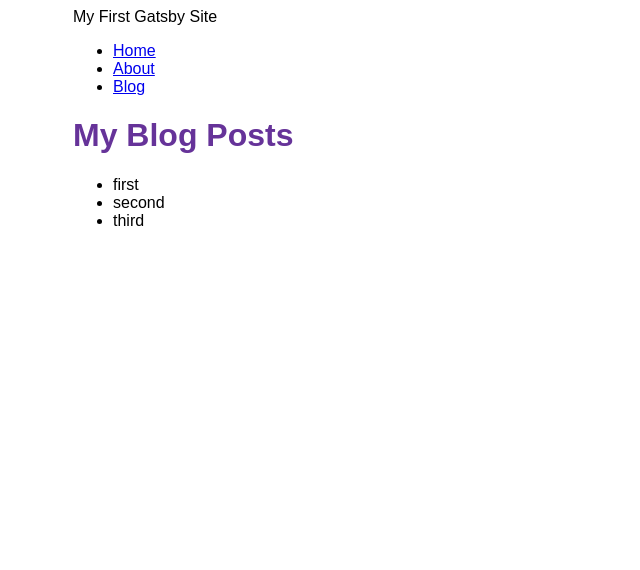
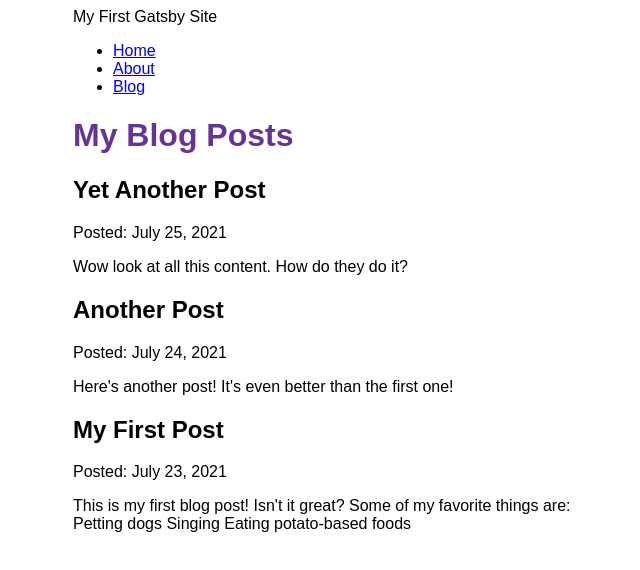
Before and after one commit to ashaza13/my-first-gatsby-site, a Gatsby site: page /blog in a window 1280 px wide. Shown: the whole page, without its empty margins (317-957 px from the left). Built offline with nearby package versions, Linux system fonts and the light colour scheme; Gatsby itself is replaced by a stand-in of ours.

Commit message:
Added Blog Section

```diff
--- a/blog/first.mdx
+++ b/blog/first.mdx
@@ -0,0 +1,13 @@
+---
+title: "My First Post"
+date: "2021-07-23"
+slug: "my-first-post"
+---
+
+This is my first blog post! Isn't it *great*?
+
+Some of my **favorite** things are:
+
+* Petting dogs
+* Singing
+* Eating potato-based foods
--- a/blog/second.mdx
+++ b/blog/second.mdx
@@ -0,0 +1,7 @@
+---
+title: "Another Post"
+date: "2021-07-24"
+slug: "another-post"
+---
+
+Here's another post! It's even better than the first one!
--- a/blog/third.mdx
+++ b/blog/third.mdx
@@ -0,0 +1,7 @@
+---
+title: "Yet Another Post"
+date: "2021-07-25"
+slug: "yet-another-post"
+---
+
+Wow look at all this content. How do they do it?
--- a/gatsby-config.js
+++ b/gatsby-config.js
@@ -15,5 +15,6 @@
         path: `${__dirname}/blog`,
       }
     },
+    "gatsby-plugin-mdx",
   ],
 }
--- a/package.json
+++ b/package.json
@@ -15,8 +15,10 @@
     "clean": "gatsby clean"
   },
   "dependencies": {
+    "@mdx-js/react": "^2.2.1",
     "gatsby": "^5.3.3",
     "gatsby-plugin-image": "^3.3.2",
+    "gatsby-plugin-mdx": "^5.3.1",
     "gatsby-plugin-sharp": "^5.3.2",
     "gatsby-source-filesystem": "^5.3.1",
     "react": "^18.2.0",
--- a/src/pages/blog.js
+++ b/src/pages/blog.js
@@ -6,25 +6,30 @@
 const BlogPage = ({ data }) => {
     return (
         <Layout pageTitle="My Blog Posts">
-            <ul>
       {
-                    data.allFile.nodes.map(node => (
-                        <li key={node.name}>
-                            {node.name}
-                        </li>
+        data.allMdx.nodes.map((node) => (
+          <article key={node.id}>
+            <h2>{node.frontmatter.title}</h2>
+            <p>Posted: {node.frontmatter.date}</p>
+            <p>{node.excerpt}</p>
+          </article>
         ))
       }
-            </ul>
         </Layout>
 
     )
 }
 
 export const query = graphql`
-    query{
-        allFile(filter: {sourceInstanceName: {eq: "blog"}}) {
+  query {
+    allMdx(sort: { frontmatter: { date: DESC }}) {
       nodes {
-                name
+        frontmatter {
+          date(formatString: "MMMM D, YYYY")
+          title
+        }
+        id
+        excerpt
       }
     }
   }
```
Also changed, not shown: 2 other files. Lines whose indentation alone changed are shown as unchanged.
